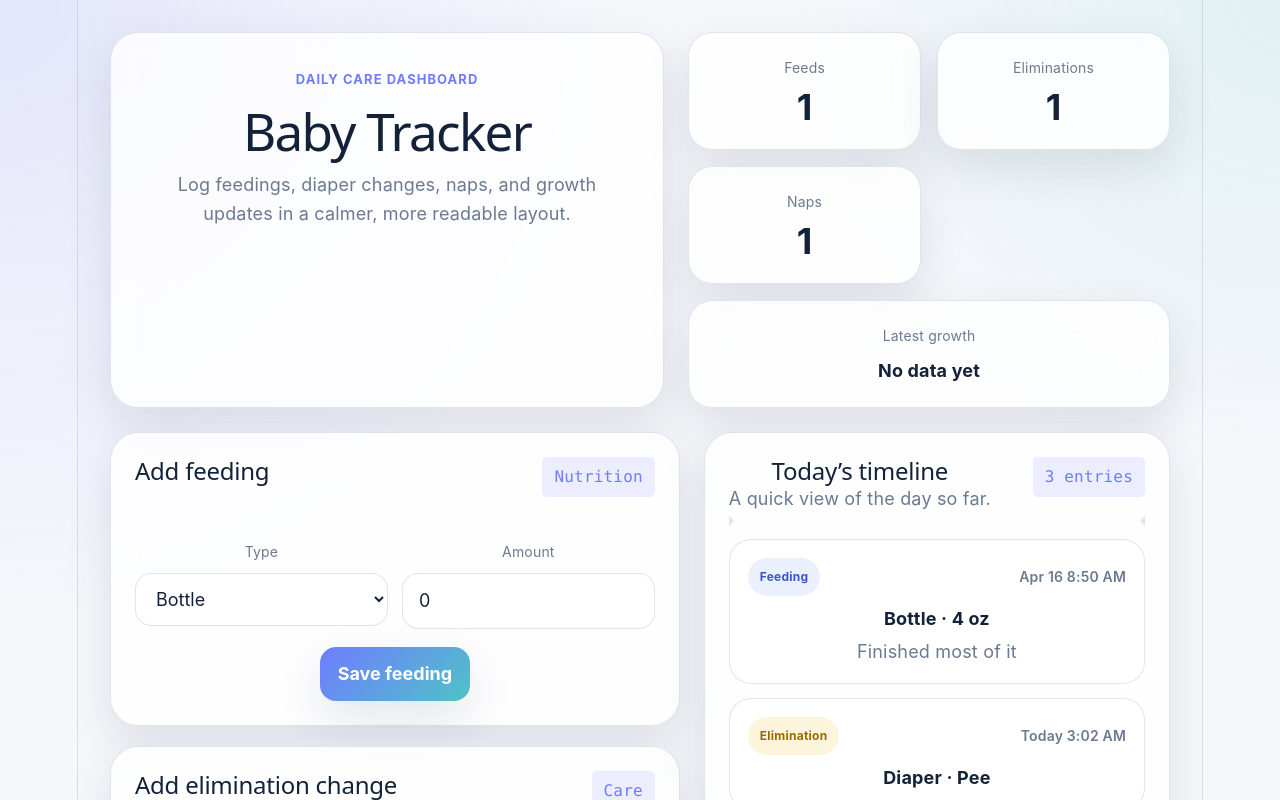
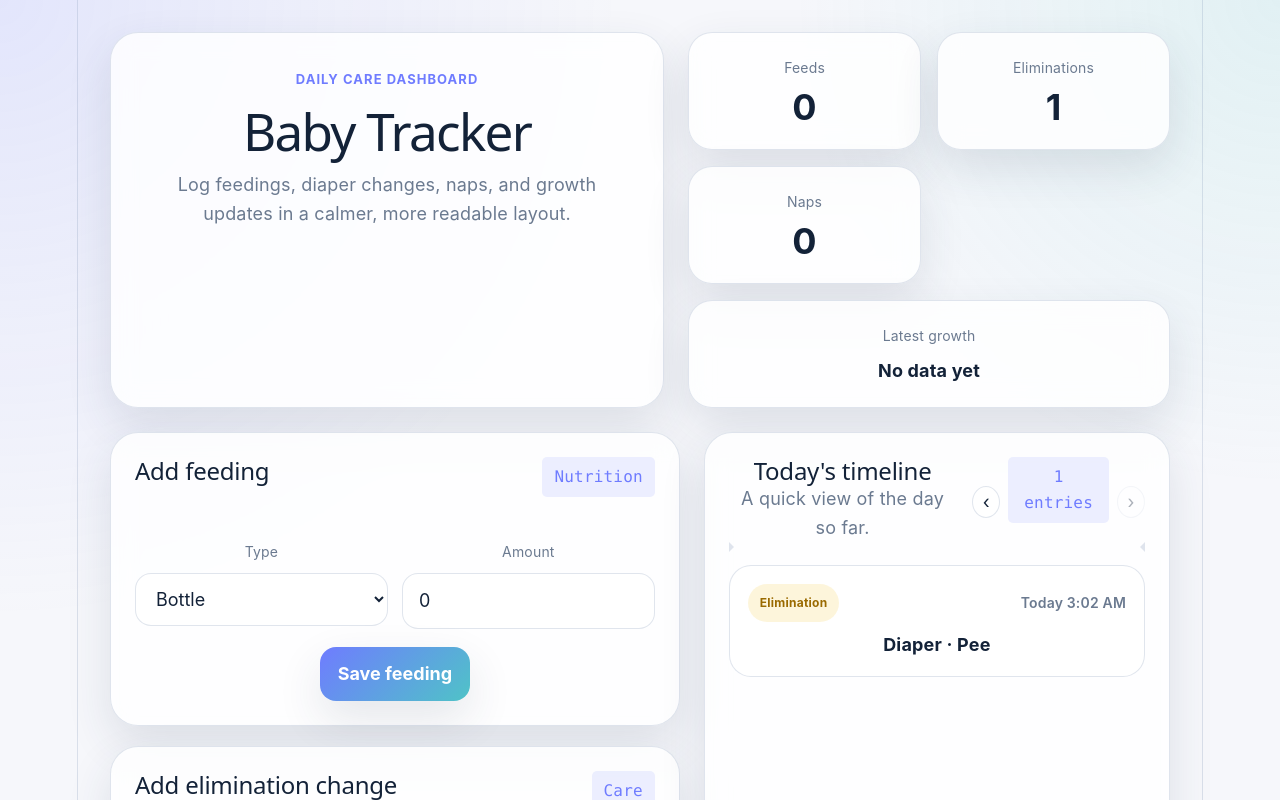
Before and after one commit to cukejianya/babytracker, a React (Vite) app: page / in a window 1280 px wide. Shown: the top 800 px of the page. Built offline with nearby package versions, Linux system fonts and the light colour scheme; no server answers.

Commit message:
Add day navigation to timeline with empty state

```diff
--- a/src/App.css
+++ b/src/App.css
@@ -411,6 +411,47 @@ body {
   flex-direction: column;
 }
 
+.timeline-nav {
+  display: flex;
+  align-items: center;
+  gap: 8px;
+}
+
+.nav-button {
+  border: 1px solid var(--border);
+  border-radius: 50%;
+  width: 32px;
+  height: 32px;
+  background: var(--panel-strong);
+  color: var(--text-h);
+  cursor: pointer;
+  font: inherit;
+  font-size: 18px;
+  line-height: 1;
+  display: flex;
+  align-items: center;
+  justify-content: center;
+  transition: border-color 0.2s, box-shadow 0.2s;
+  padding: 0;
+}
+
+.nav-button:hover:not(:disabled) {
+  border-color: var(--accent-border);
+  box-shadow: 0 0 0 3px var(--accent-bg);
+}
+
+.nav-button:disabled {
+  opacity: 0.35;
+  cursor: not-allowed;
+}
+
+.timeline-empty {
+  color: var(--muted);
+  text-align: center;
+  padding: 24px 0;
+  margin: 0;
+}
+
 .timeline-list {
   display: grid;
   gap: 14px;
--- a/src/App.tsx
+++ b/src/App.tsx
@@ -33,6 +33,8 @@ const entryTypeClassMap: Record<EntryType, string> = {
   Growth: 'entry-badge growth',
 }
 
+const isSameDay = (a: Date, b: Date) => a.toDateString() === b.toDateString()
+
 export default function BabyTrackerApp(): JSX.Element {
   const [loading, setLoading] = useState<boolean>(true)
   const [feedType, setFeedType] = useState<FeedType>('Bottle')
@@ -45,6 +47,9 @@ export default function BabyTrackerApp(): JSX.Element {
   const [weight, setWeight] = useState<string>('')
   const [weightOz, setWeightOz] = useState<string>('')
   const [height, setHeight] = useState<string>('')
+  const [selectedDate, setSelectedDate] = useState<Date>(() => {
+    const d = new Date(); d.setHours(0, 0, 0, 0); return d
+  })
   const [entries, setEntries] = useState<Entry[]>([
     {
       id: 1,
@@ -136,6 +141,12 @@ export default function BabyTrackerApp(): JSX.Element {
     return `${dateString} ${time}`;
   }
 
+  const goToPrevDay = () =>
+    setSelectedDate(d => { const p = new Date(d); p.setDate(p.getDate() - 1); return p })
+
+  const goToNextDay = () =>
+    setSelectedDate(d => { const n = new Date(d); n.setDate(n.getDate() + 1); return n })
+
   const handleAddFeed = (): void => {
     if (!amount) return
     addEntry('Feeding', `${feedType} · ${amount} oz`)
@@ -175,13 +186,23 @@ export default function BabyTrackerApp(): JSX.Element {
     setHeight('')
   }
 
+  const timelineEntries = useMemo(
+    () => entries.filter(e => isSameDay(new Date(e.created_at), selectedDate)),
+    [entries, selectedDate]
+  )
+
   const totals = useMemo<Totals>(() => {
-    const todayFeeds = entries.filter((e) => e.type === 'Feeding').length
-    const todayEliminations = entries.filter((e) => e.type === 'Elimination').length
-    const todaySleep = entries.filter((e) => e.type === 'Sleep').length
-    const latestGrowth = entries.find((e) => e.type === 'Growth')
+    const todayFeeds        = timelineEntries.filter(e => e.type === 'Feeding').length
+    const todayEliminations = timelineEntries.filter(e => e.type === 'Elimination').length
+    const todaySleep        = timelineEntries.filter(e => e.type === 'Sleep').length
+    const latestGrowth      = timelineEntries.find(e => e.type === 'Growth')
     return { todayFeeds, todayEliminations, todaySleep, latestGrowth }
-  }, [entries])
+  }, [timelineEntries])
+
+  const isViewingToday = isSameDay(selectedDate, new Date())
+  const timelineLabel = isViewingToday
+    ? "Today's timeline"
+    : selectedDate.toLocaleDateString('en-us', { weekday: 'long', month: 'short', day: 'numeric' })
 
   return (
     <div className="app-shell">
@@ -379,16 +400,22 @@ export default function BabyTrackerApp(): JSX.Element {
           <aside className="tracker-card timeline-card">
             <div className="timeline-header">
               <div>
-                <h2>Today’s timeline</h2>
+                <h2>{timelineLabel}</h2>
                 <p className="timeline-subtitle">A quick view of the day so far.</p>
               </div>
-              <span className="counter">{entries.length} entries</span>
+              <div className="timeline-nav">
+                <button onClick={goToPrevDay} className="nav-button" aria-label="Previous day">‹</button>
+                <span className="counter">{timelineEntries.length} entries</span>
+                <button onClick={goToNextDay} className="nav-button" disabled={isViewingToday} aria-label="Next day">›</button>
+              </div>
             </div>
 
             <div className="ticks" />
 
             <div className="timeline-list">
-              {entries.map((entry) => (
+              {timelineEntries.length === 0
+                ? <p className="timeline-empty">No entries for this day.</p>
+                : timelineEntries.map((entry) => (
                   <article key={entry.id} className="timeline-item">
                     <div className="timeline-topline">
                       <span className={entryTypeClassMap[entry.type]}>{entry.type}</span>
@@ -397,7 +424,8 @@ export default function BabyTrackerApp(): JSX.Element {
                     <div className="timeline-details">{entry.details}</div>
                     {entry.note ? <div className="timeline-note">{entry.note}</div> : null}
                   </article>
-              ))}
+                ))
+              }
             </div>
           </aside>
         </div>
```
Lines whose indentation alone changed are shown as unchanged.
